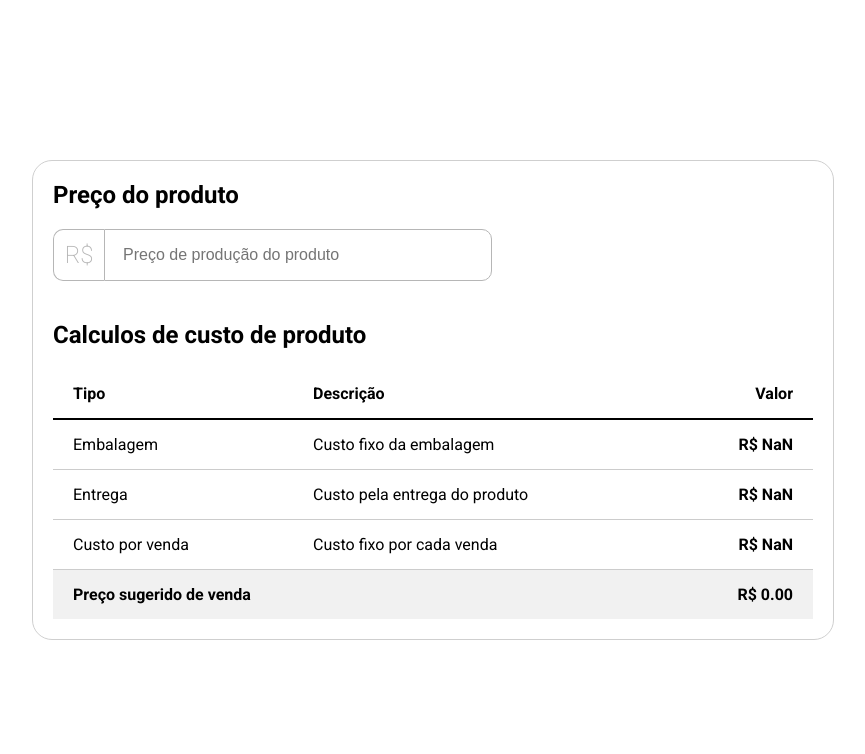
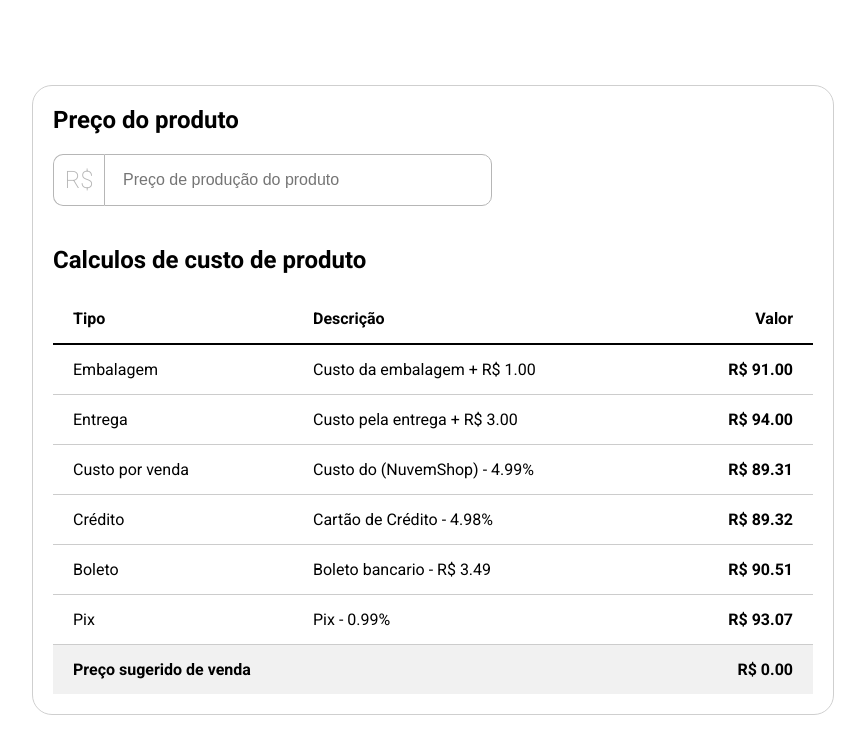
Before and after one commit to Mateus-desig/Product-pricing, a React (Vite) app: page / in a window 1280 px wide. Shown: the top 754 px of the page, without its empty margins (207-1072 px from the left). Built offline with nearby package versions, Linux system fonts and the light colour scheme.

Commit message:
calculos

```diff
--- a/public/json/config.json
+++ b/public/json/config.json
@@ -2,21 +2,21 @@
     "fixed": [
         {
             "name": "Embalagem",
-            "desc":"Custo fixo da embalagem",
+            "desc":"Custo da embalagem",
             "value": 1,
             "valueType": "num",
             "calc": "add"
         },
         {
             "name": "Entrega",
-            "desc":"Custo pela entrega do produto",
+            "desc":"Custo pela entrega",
             "value": 3,
             "valueType": "num",
             "calc": "add"
         },
         {
             "name": "Custo por venda",
-            "desc":"Custo fixo por cada venda",
+            "desc":"Custo do (NuvemShop)",
             "value": 4.99,
             "valueType": "%",
             "calc": "sub"
@@ -32,14 +32,14 @@
         },
         {
             "name": "Boleto",
-            "desc":"",
+            "desc":"Boleto bancario",
             "value": 3.49,
             "valueType": "num",
             "calc": "sub"
         },
         {
             "name": "Pix",
-            "desc":"",
+            "desc":"Pix",
             "value": 0.99,
             "valueType": "%",
             "calc": "sub"
--- a/src/table.tsx
+++ b/src/table.tsx
@@ -32,6 +32,9 @@ function Table({ productVal }: TableProps) {
 
     }, [])
 
+    productVal = "90"
+    let value = parseFloat(productVal)
+
     return (
         <div className="he-tb">
             <h2 className="title">Calculos de custo de produto</h2>
@@ -42,23 +45,28 @@ function Table({ productVal }: TableProps) {
                 <div className="cell amount">Valor</div>
             </div>
 
-            {/* Exibindo os dados do 'fixed' */}
-            {data?.fixed.length === 0 ? (
+            {/* Exibindo os dados do 'fixed' e 'pay' */}
+            {data?.fixed.length === 0 || data?.pay.length === 0 ? (
                 <p>Sem custos fixos.</p>
             ) : (
                 <div>
-                    {data?.fixed.map((item) => (
+                    {data?.fixed.concat(data?.pay).map((item) => {
 
-                        <div className="row">
-                            <div className="cell">{item.name}</div>
-                            <div className="cell">{item.desc}</div>
-                            <div className="cell amount">R$ {
-                                item.valueType == "%" ? (parseFloat(productVal) * (1 - (item.value / 100))).toFixed(2) :
-                                    item.calc == "add" ? parseFloat(productVal) + item.value :
-                                        parseFloat(productVal) - item.value}</div>
-                        </div>
+                        if (item.calc == "add") value = value + item.value
 
-                    ))}
+                        return (
+
+                            <div className="row">
+                                <div className="cell">{item.name}</div>
+                                <div className="cell">{item.desc} {item.valueType == "%" || item.calc == "sub" ? "-" : "+"} {item.valueType !== "%" ? "R$" : ""} {item.value.toFixed(2)}{item.valueType == "%" ? "%" : ""}</div>
+                                <div className="cell amount">R$ {
+                                    item.valueType == "%" ? (value * (1 - (item.value / 100))).toFixed(2) :
+                                        item.calc == "add" ? value.toFixed(2) :
+                                            (value - item.value).toFixed(2)}</div>
+                            </div>
+
+                        )
+                    })}
                 </div>
             )}
 
```
